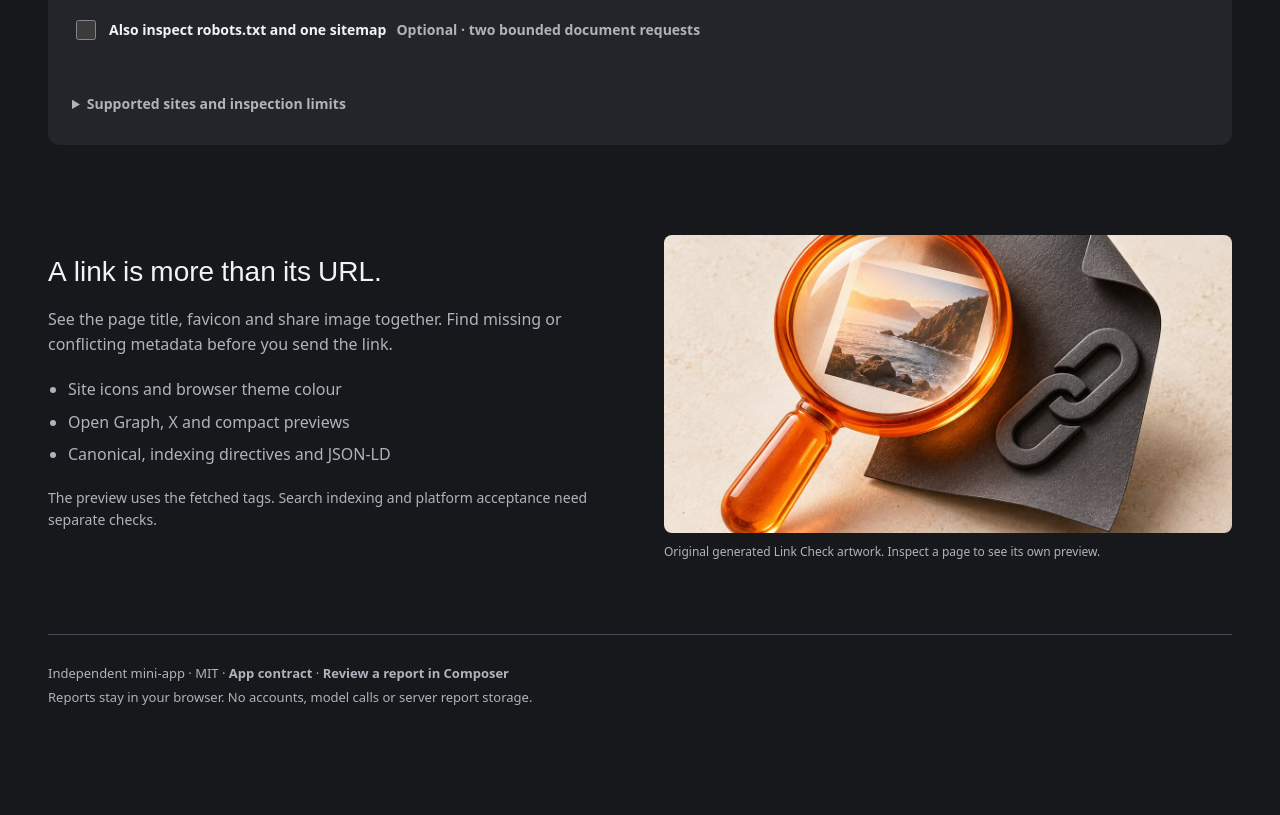
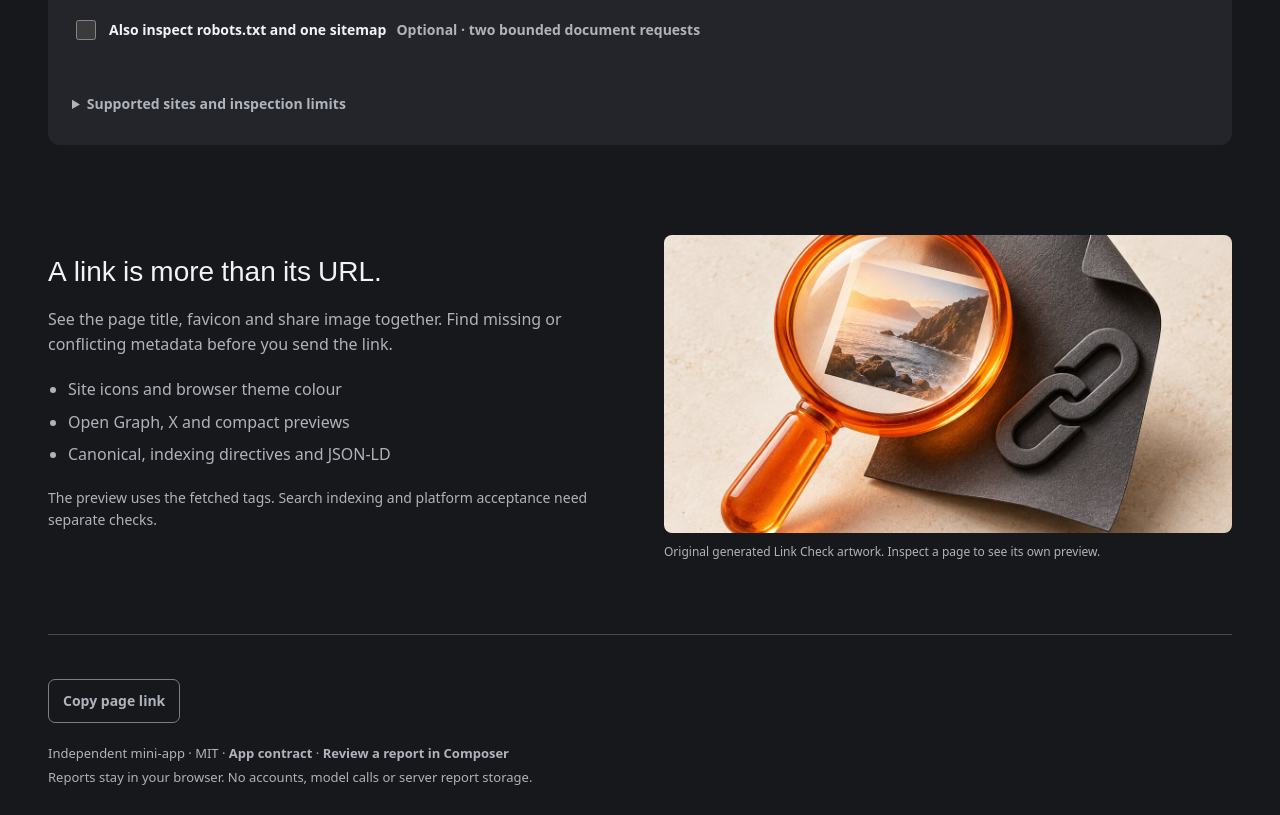
Before and after one commit to loftwah/app-composer-linkcheck, a website with bundled scripts: page public/index.html in a window 1280 px wide. Shown: the part 406-1221 px from the top of the page. Before the commit the page ends 1141 px from the top, so only its background shows below. Built offline with nearby package versions, Linux system fonts and the light colour scheme.

Commit message:
Share current pages and inspect versioned links

```diff
--- /dev/null
+++ b/public/brand/page-share-url.mjs
@@ -0,0 +1,10 @@
+// MIT. Cache identity for published page metadata, never authority or private state.
+export async function currentShareURL(canonical,title,description,image){
+ const url=new URL(canonical);
+ if(!['https:','http:'].includes(url.protocol)||url.username||url.password)throw Error('Use a public page URL.');
+ url.search='';url.hash='';
+ const metadata=JSON.stringify([url.href,String(title),String(description),String(image)]);
+ const bytes=await crypto.subtle.digest('SHA-256',new TextEncoder().encode(metadata));
+ const revision=Array.from(new Uint8Array(bytes),byte=>byte.toString(16).padStart(2,'0')).join('').slice(0,16);
+ url.searchParams.set('share',revision);return url.href;
+}
--- /dev/null
+++ b/public/brand/page-share.css
@@ -0,0 +1 @@
+.public-page-share{display:flex;align-items:center;flex-wrap:wrap;gap:10px;margin:20px 0;font-size:14px}.public-page-share button{font:600 14px/1.3 system-ui,sans-serif;min-height:44px;padding:10px 14px;cursor:pointer;border-radius:7px;border:1px solid var(--control,var(--color-border,#75808d));background:transparent;color:inherit}.public-page-share [role=status]{flex-basis:100%;margin:0}.public-page-share [role=status]:empty{display:none}.public-page-share label{flex-basis:100%;font-size:13px;max-width:650px}.public-page-share input{display:block;width:100%;font:inherit;padding:10px;margin-top:6px;background:transparent;color:inherit;border:1px solid var(--control,var(--color-border,#75808d));border-radius:6px}.public-page-share [hidden],.public-page-share[hidden]{display:none!important}.public-page-share button:focus-visible,.public-page-share input:focus-visible{outline:3px solid var(--accent,var(--color-accent,#ff9b55));outline-offset:4px}
--- /dev/null
+++ b/public/brand/page-share.mjs
@@ -0,0 +1,18 @@
+import {currentShareURL} from './page-share-url.mjs';
+// Read only the published head. Forms, vaults, imported files and URL query data
+// never enter a share link or the native share sheet.
+const canonical=document.querySelector('link[rel=canonical]')?.href;
+if(canonical){
+ const title=document.title,description=document.querySelector('meta[name=description]')?.content??'',image=document.querySelector('meta[property="og:image"]')?.content??'';
+ let published;
+ try{published=await currentShareURL(canonical,title,description,image);}catch{published=null;}
+ if(published)for(const container of document.querySelectorAll('[data-page-share],.profile-share')){
+  const copy=container.querySelector('[data-page-copy],[data-copy-profile]'),share=container.querySelector('[data-page-native],[data-share-profile]'),output=container.querySelector('[data-share-status]'),fallback=container.querySelector('[data-share-fallback]');
+  if(!copy||!share||!output||!fallback)continue;
+  fallback.querySelector('input').value=published;container.hidden=false;copy.hidden=false;
+  copy.addEventListener('click',async()=>{copy.disabled=true;try{await navigator.clipboard.writeText(published);output.textContent='Link copied.';fallback.hidden=true;}catch{fallback.hidden=false;const input=fallback.querySelector('input');input.focus();input.select();output.textContent='Copy the selected page URL using your browser.';}finally{copy.disabled=false;}});
+  if(typeof navigator.share==='function'){
+   share.hidden=false;share.addEventListener('click',async()=>{share.disabled=true;try{await navigator.share({title,text:description,url:published});output.textContent='';}catch(error){if(error?.name!=='AbortError'){fallback.hidden=false;output.textContent='Sharing is unavailable here. Copy the page link below.';}}finally{share.disabled=false;}});
+  }
+ }
+}
--- a/public/index.html
+++ b/public/index.html
@@ -41,7 +41,7 @@
     <script type="module" src="/app.js"></script>
     <link rel="stylesheet" href="/navigation.css" />
     <script src="/navigation.js" defer></script>
-  </head>
+  <link rel="stylesheet" href="/brand/page-share.css"></head>
   <body>
     <a class="skip" href="#main">Skip to content</a>
     <header>
@@ -412,7 +412,7 @@
           </div>
         </details>
       </div>
-      <footer>
+      <footer><div class="public-page-share" data-page-share hidden><button type="button" class="secondary" data-page-native hidden>Share page</button><button type="button" class="secondary" data-page-copy hidden>Copy page link</button><p role="status" aria-live="polite" data-share-status></p><label data-share-fallback hidden>Published page URL<input readonly aria-label="Published page URL"></label></div>
         <p>
           Independent mini-app · MIT ·
           <a href="/manifest.json">App contract</a> ·
@@ -427,5 +427,5 @@
       </footer>
     </main>
   <script type="module" src="/brand/page-performance.mjs"></script>
-</body>
+<script type="module" src="/brand/page-share.mjs"></script></body>
 </html>
--- a/src/inspection.ts
+++ b/src/inspection.ts
@@ -39,7 +39,7 @@ export function target(input: string) {
     url.port ||
     url.username ||
     url.password ||
-    url.search ||
+    (url.search && !/^\?share=[a-f0-9]{16}$/.test(url.search)) ||
     url.hash ||
     !hosts.includes(url.hostname) ||
     /[\u0000-\u0020\\%]/.test(input) ||
@@ -47,7 +47,7 @@ export function target(input: string) {
   )
     throw new InvalidTarget({
       message:
-        "Use a public page on a supported hostname, without credentials, query strings or private paths.",
+        "Use a public page on a supported hostname, without credentials, private paths or unrelated query strings.",
     });
   return url;
 }
```
Also changed, not shown: tests/fetch.test.mjs (+6 -0 lines), tests/page-share.test.mjs (added, +11 -0 lines), README.md.
